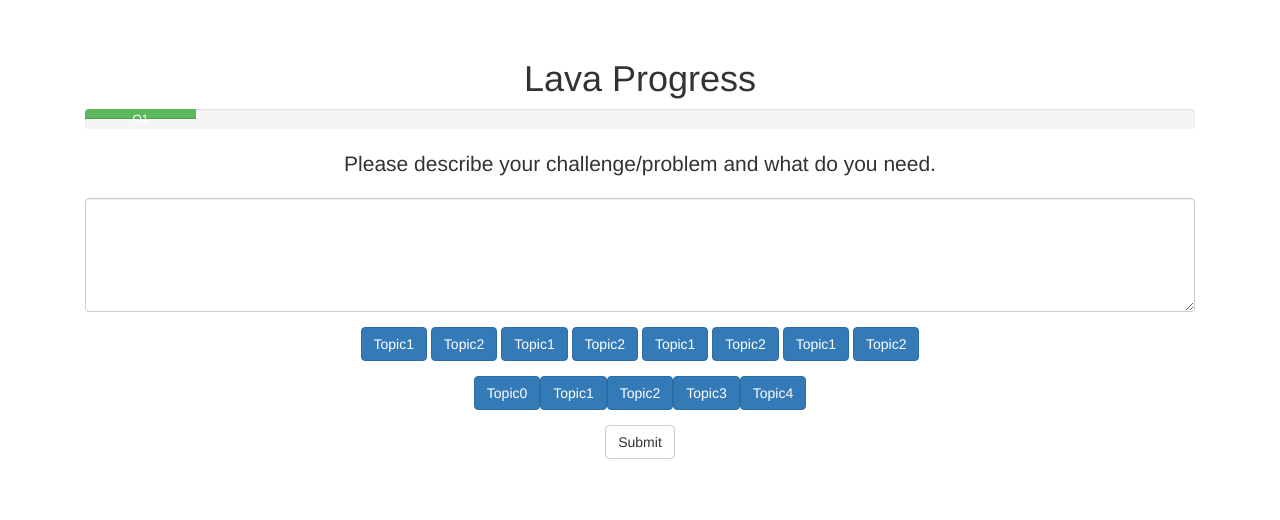
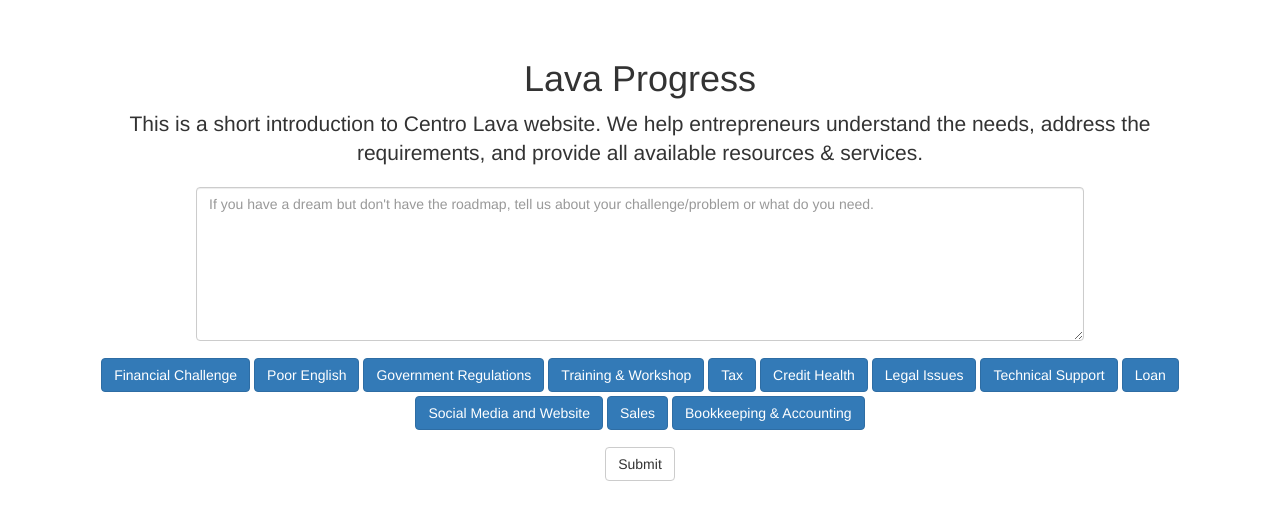
Before and after one commit to Opportunity-Hack-San-Jose-2016/Repo-11, a Flask app: page / in a window 1280 px wide. Shown: the part 51-571 px from the top of the page. Run offline with Flask 2, Linux system fonts and the light colour scheme; some libraries are stand-ins or nearby versions.

Commit message:
add tags in index.html

```diff
--- a/centroLavaApp/static/css/starter-template.css
+++ b/centroLavaApp/static/css/starter-template.css
@@ -45,3 +46,12 @@
   transition: none !important;
   height: 10px;
 }
+
+.tag {
+	margin: 2px;
+}
+
+#initAnswerText{
+	width: 80%;
+  margin: auto;
+}
--- a/centroLavaApp/static/js/index.js
+++ b/centroLavaApp/static/js/index.js
@@ -3,10 +3,26 @@
 });
 
 function generateButtonTags(){
+	var list = ["Financial Challenge", "Poor English", "Government Regulations", "Training & Workshop", "Tax", "Credit Health", "Legal Issues", "Technical Support", "Loan", "Social Media and Website", "Sales", "Bookkeeping & Accounting"]
 	var $tagsGroup = $('<div class="form-group"></div>');
 	var buttonTags = [];
-	for (i = 0; i < 5; i++) {
-		$tagsGroup.append($('<a class="btn btn-primary" href="#" role="button">Topic{0}</a>'.format(i)));
-	}
-	$tagsGroup.insertBefore( "#submitButton" );
+	$.each(list, function(index, value){
+		$tagsGroup.append($('<a class="btn btn-primary tag" href="#" role="button">{0}</a>'.format(value)));
+	})
+	$tagsGroup.insertBefore( ".submitButton" );
 }
+
+$('form').on('click', '.tag', function(){
+	$(this).toggleClass("btn-success");
+})
+
+$("#initForm").submit(function(){
+	var tageSelected = $('.tag.btn-success');
+	$.each(tageSelected, function(i, v){
+		var tagName = $(this).text()
+    var input = $("<input>").attr({"type":"hidden","name":"selected[]"}).val(tagName);
+    $('#initForm').append(input);
+  });
+  console.log(tageSelected.length);
+/*   return false; */
+});
--- a/centroLavaApp/templates/index.html
+++ b/centroLavaApp/templates/index.html
@@ -57,35 +57,17 @@
     <div class="container">
 
       <div class="starter-template">
-	        <h1>Lava Progress</h1>
-        <div class="progress">
-				  <div class="progress-bar progress-bar-success" role="progressbar" aria-valuenow="40"
-				  aria-valuemin="0" aria-valuemax="100" style="width:10%">
-				    Q1
-				  </div>
-				</div>
-				<form action="/centroInitialSubmit" method="post" id="initForm">
+	      <h1>Lava Progress</h1>
+	      <p class="lead">This is a short introduction to Centro Lava website. We help entrepreneurs understand the needs, address the requirements, and provide all available resources & services.</p>
+				<form id="initForm" class="current-form" action="/centrosubmit">
 					<div class="form-group">
-						<p class="lead">Please describe your challenge/problem and what do you need.</p>
-						<textarea class="form-control" rows="5" name="answerText"></textarea>
+						<textarea class="form-control answerTextArea" rows="7" name="answerText" id="initAnswerText" placeholder="If you have a dream but don't have the roadmap, tell us about your challenge/problem or what do you need."></textarea>
 					</div>
-
-					<div class="form-group">
-						<a class="btn btn-primary" href="#" role="button">Topic1</a>
-						<a class="btn btn-primary" href="#" role="button">Topic2</a>
-						<a class="btn btn-primary" href="#" role="button">Topic1</a>
-						<a class="btn btn-primary" href="#" role="button">Topic2</a>
-						<a class="btn btn-primary" href="#" role="button">Topic1</a>
-						<a class="btn btn-primary" href="#" role="button">Topic2</a>
-						<a class="btn btn-primary" href="#" role="button">Topic1</a>
-						<a class="btn btn-primary" href="#" role="button">Topic2</a>
-					</div>
-					<button type="submit" class="btn btn-default" id="submitButton">Submit</button>
+					<button type="submit" class="btn btn-default submitButton">Submit</button>
 				</form>
       </div>
 
     </div><!-- /.container -->
-
     <br />
 
     <!-- Bootstrap core JavaScript
```
Also changed, not shown: other parts of centroLavaApp/static/css/starter-template.css (+1 -0 lines), centroLavaApp/static/js/question.js (+4 -12 lines).
